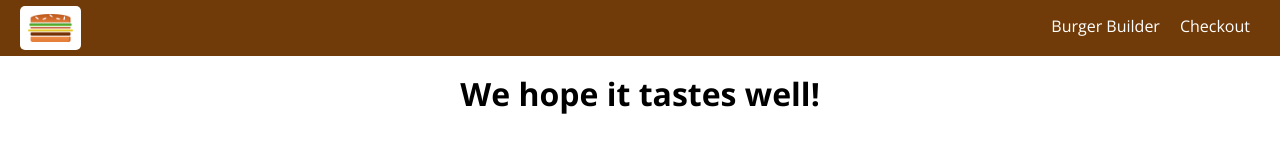
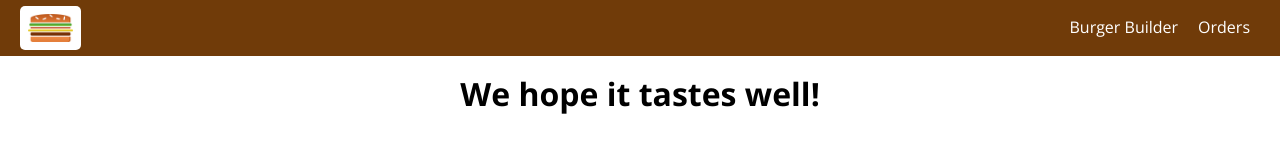
Before and after one commit to leopoldkwok/burger-builder, a React app: page /checkout in a window 1280 px wide. Shown: the top 148 px of the page. Built offline with nearby package versions, Linux system fonts and the light colour scheme.

Commit message:
Implementing Navigational Links

```diff
--- a/src/components/Navigation/NavigationItems/NavigationItem/NavigationItem.css
+++ b/src/components/Navigation/NavigationItems/NavigationItem/NavigationItem.css
@@ -15,7 +15,7 @@
 
 .NavigationItem a:hover,
 .NavigationItem a:active,
-.NavigationItem a:active {
+.NavigationItem a.active {
   color: #40a4c8;
 }
 
@@ -23,6 +23,7 @@
   .NavigationItem {
     margin: 0;
     display: flex;
+    height: 100%;
     width: auto;
     align-items: center;
   }
@@ -36,7 +37,7 @@
 
   .NavigationItem a:hover,
   .NavigationItem a:active,
-  .NavigationItem a:active {
+  .NavigationItem a.active {
     background-color: #8f5c2c;
     border-bottom: 4px solid #40a4c8;
     color: white;
--- a/src/components/Navigation/NavigationItems/NavigationItem/NavigationItem.js
+++ b/src/components/Navigation/NavigationItems/NavigationItem/NavigationItem.js
@@ -1,12 +1,17 @@
 import React from 'react';
+import { NavLink } from 'react-router-dom';
 
 import classes from './NavigationItem.css';
 
 const navigationItem = (props) => (
   <li className={classes.NavigationItem}>
-    <a href={props.link} className={props.active ? classes.active : null}>
+    <NavLink
+      to={props.link}
+      exact={props.exact}
+      activeClassName={classes.active}
+    >
       {props.children}
-    </a>
+    </NavLink>
   </li>
 );
 
--- a/src/components/Navigation/NavigationItems/NavigationItems.js
+++ b/src/components/Navigation/NavigationItems/NavigationItems.js
@@ -5,10 +5,10 @@
 
 const navigationItems = () => (
   <ul className={classes.NavigationItems}>
-    <NavigationItem link='/' active>
+    <NavigationItem link='/' exact>
       Burger Builder
     </NavigationItem>
-    <NavigationItem link='/'>Checkout</NavigationItem>
+    <NavigationItem link='/orders'>Orders</NavigationItem>
   </ul>
 );
 
```
